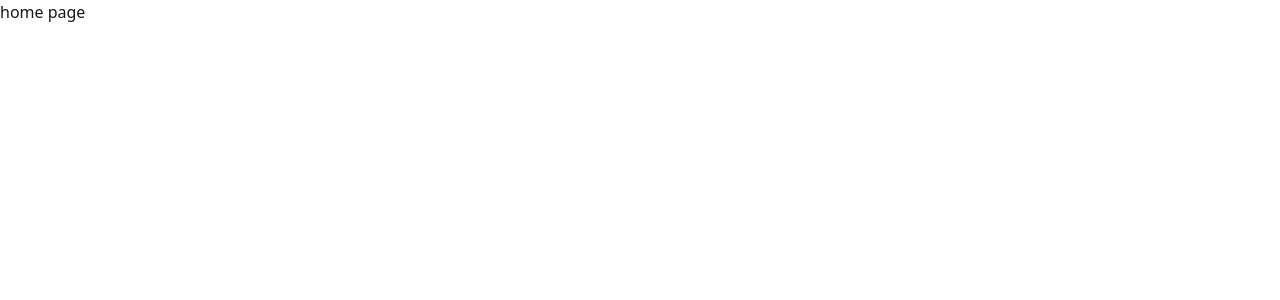
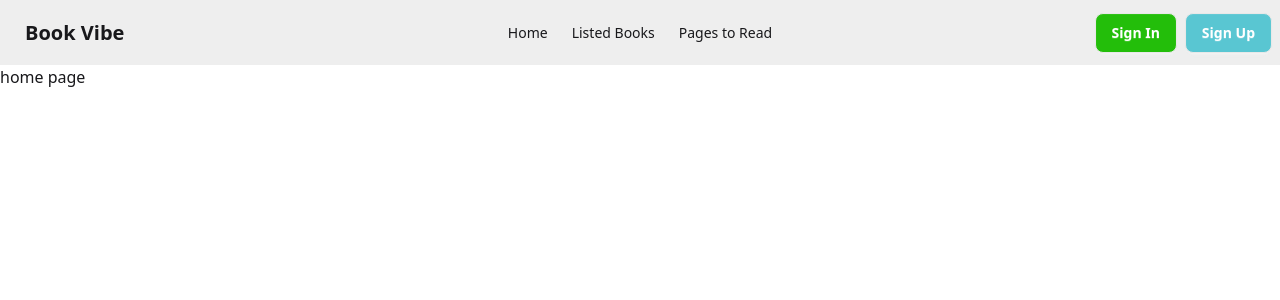
Before and after one commit to MD-Moniruzzaman-Arafat/web-project-14, a React (Vite) app: page / in a window 1280 px wide. Shown: the top 300 px of the page. Built offline with nearby package versions, Linux system fonts and the light colour scheme.

Commit message:
navbar component design

```diff
--- /dev/null
+++ b/src/components/navbar/Navbar.jsx
@@ -0,0 +1,70 @@
+const Navbar = () => {
+  const menus = (
+    <>
+      <li>
+        <a>Home</a>
+      </li>
+      <li>
+        <a>Listed Books</a>
+      </li>
+      <li>
+        <a>Pages to Read</a>
+      </li>
+      <li className="md:hidden">
+        <a>Sign In</a>
+      </li>
+      <li className="md:hidden">
+        <a>Sign Up</a>
+      </li>
+    </>
+  );
+  return (
+    <>
+      <div className="bg-base-300 ">
+        <div className="navbar container mx-auto ">
+          <div className="navbar-start">
+            <div className="dropdown">
+              <div
+                tabIndex={0}
+                role="button"
+                className="btn btn-ghost lg:hidden"
+              >
+                <svg
+                  xmlns="http://www.w3.org/2000/svg"
+                  className="h-5 w-5"
+                  fill="none"
+                  viewBox="0 0 24 24"
+                  stroke="currentColor"
+                >
+                  {" "}
+                  <path
+                    strokeLinecap="round"
+                    strokeLinejoin="round"
+                    strokeWidth="2"
+                    d="M4 6h16M4 12h8m-8 6h16"
+                  />{" "}
+                </svg>
+              </div>
+              <ul
+                tabIndex={0}
+                className="menu menu-sm dropdown-content bg-base-100 rounded-box z-1 mt-3 w-52 p-2 shadow"
+              >
+                {menus}
+              </ul>
+            </div>
+            <a className="btn btn-ghost text-xl">Book Vibe</a>
+          </div>
+          <div className="navbar-center hidden lg:flex">
+            <ul className="menu menu-horizontal px-1">{menus}</ul>
+          </div>
+          <div className="hidden md:flex md:gap-2 navbar-end">
+            <a className="btn bg-[#23BE0A] text-white rounded-lg">Sign In</a>
+            <a className="btn bg-[#59C6D2] text-white rounded-lg">Sign Up</a>
+          </div>
+        </div>
+      </div>
+    </>
+  );
+};
+
+export default Navbar;
--- a/src/layout/MainLayout.jsx
+++ b/src/layout/MainLayout.jsx
@@ -1,8 +1,10 @@
 import { Outlet } from "react-router-dom";
+import Navbar from "../components/navbar/Navbar";
 
 const MainLayout = () => {
   return (
     <>
+      <Navbar />
       <Outlet />
     </>
   );
```
